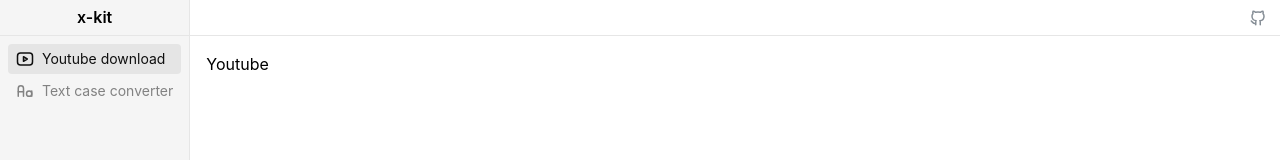
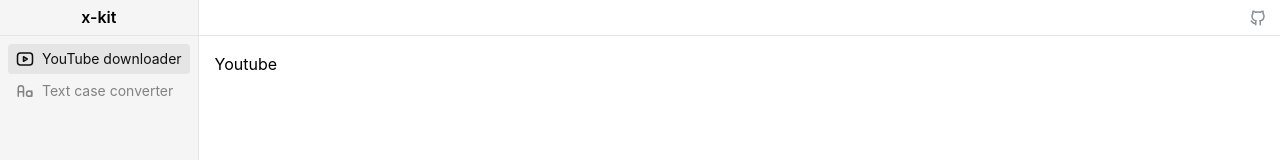
Before and after one commit to tatthien/xkit, a React (Vite) app in the folder frontend/: page /text-case-converter in a window 1280 px wide. Shown: the top 160 px of the page. Built offline with nearby package versions, Linux system fonts and the light colour scheme.

Commit message:
feat: using runtime method to open url in the system browser

```diff
--- a/frontend/src/App.tsx
+++ b/frontend/src/App.tsx
@@ -10,10 +10,11 @@
 } from "@tabler/icons-react";
 import classes from "./app.module.css";
 import { clsx } from "clsx";
+import { BrowserOpenURL } from "../wailsjs/runtime/runtime";
 
 const navItems = [
   {
-    text: "Youtube download",
+    text: "YouTube downloader",
     link: "/",
     icon: IconBrandYoutube,
   },
@@ -61,9 +62,10 @@
               <ActionIcon
                 variant="subtle"
                 component="a"
-                href="https://github.com/tatthien"
-                target="_blank"
                 color="gray"
+                onClick={() =>
+                  BrowserOpenURL("https://github.com/tatthien/xkit")
+                }
               >
                 <IconBrandGithub size={18} />
               </ActionIcon>
```
